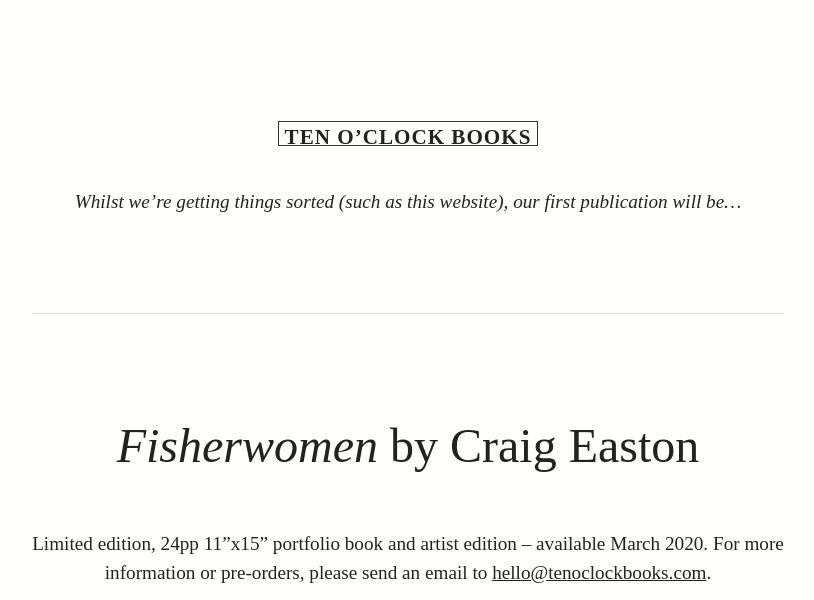
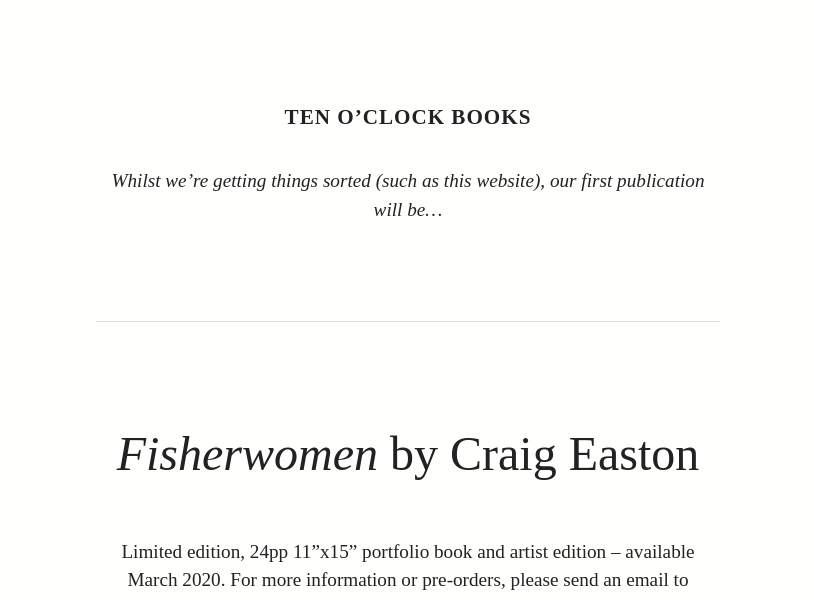
Before and after one commit to martincf/tenoclockbooks, a Jekyll site: the page built from index.md, in a window 1280 px wide. Shown: the top 600 px of the page, without its empty margins (232-1046 px from the left). Built offline with Jekyll 4.4.1, drawn with Linux system fonts in a browser that asks for light colours; some web fonts are replaced; grey boxes are pictures that could not be loaded.

Commit message:
Rudimentary responsive fixes

```diff
--- a/_sass/main.scss
+++ b/_sass/main.scss
@@ -14,7 +14,6 @@ body {
   font-weight: 500;
   font-style: normal;
   font-size: 1.2em;
-  padding: 0 20%;
   line-height: 1.5;
 
 }
@@ -26,6 +25,11 @@ h1, h2, h3, h4, h5, h6, strong, b {
 // -- temp styles -- //
 body {
   text-align: center;
+  padding: 0 25%;
+  @include mq(small) {
+    padding: 0 5%;
+  }
+
 }
 h1 {
   margin: 15% 0 2em;
@@ -33,16 +37,24 @@ h1 {
   letter-spacing: 1px;
   font-weight: 700;
   text-transform: uppercase;
-  border: 1px solid #333;
+  // border: 1px solid #333;
   display: inline-block;
   line-height: 0.5;
   padding: .5em .25em .1em;
+  @include mq(small) {
+    font-size: 1em;
+  }
 }
 h2 {
   border-top: 1px solid #ddd;
   padding-top: 2em;
   font-size: 2.5em;
   margin: 2em 0 1em;
+  @include mq(small) {
+    line-height: 1.2;
+    font-size: 1.75em;
+  }
+
 }
 p {
   margin: 0 0 .5em;
```
Also changed, not shown: 2 other files.
